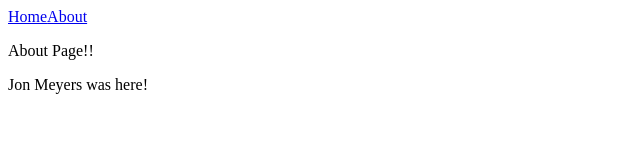
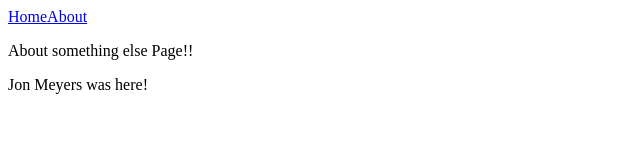
Before and after one commit to Spiteless/next-app, a Next.js app: page /about in a window 1280 px wide. Shown: the top 160 px of the page, without its empty margins (0-640 px from the left). Built offline with nearby package versions, Linux system fonts and the light colour scheme.

Commit message:
update about page

```diff
--- a/pages/about.js
+++ b/pages/about.js
@@ -1,5 +1,5 @@
 const AboutPage = () => {
-  return <p>About Page!!</p>;
+  return <p>About something else Page!!</p>;
 };
 
 export default AboutPage;
```
